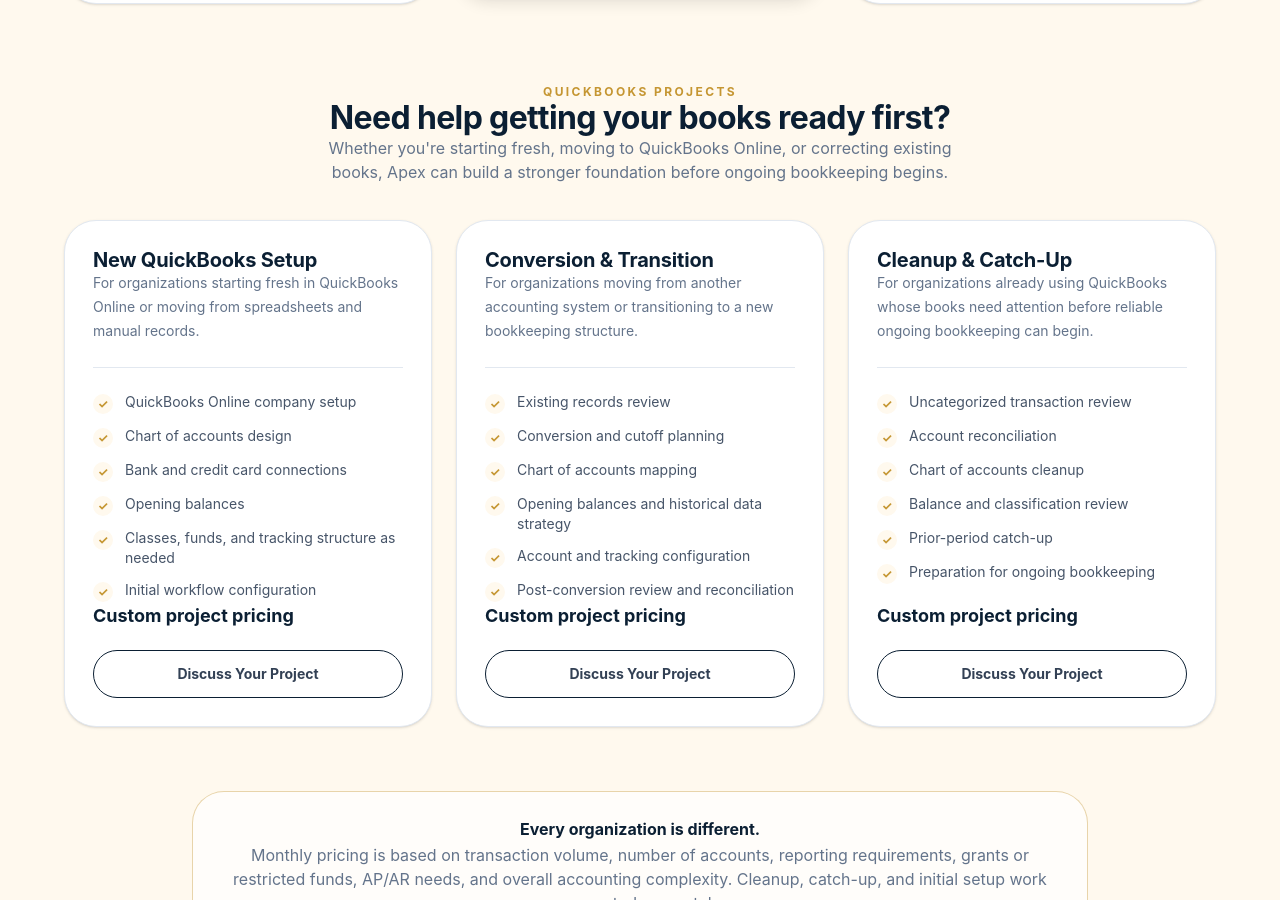
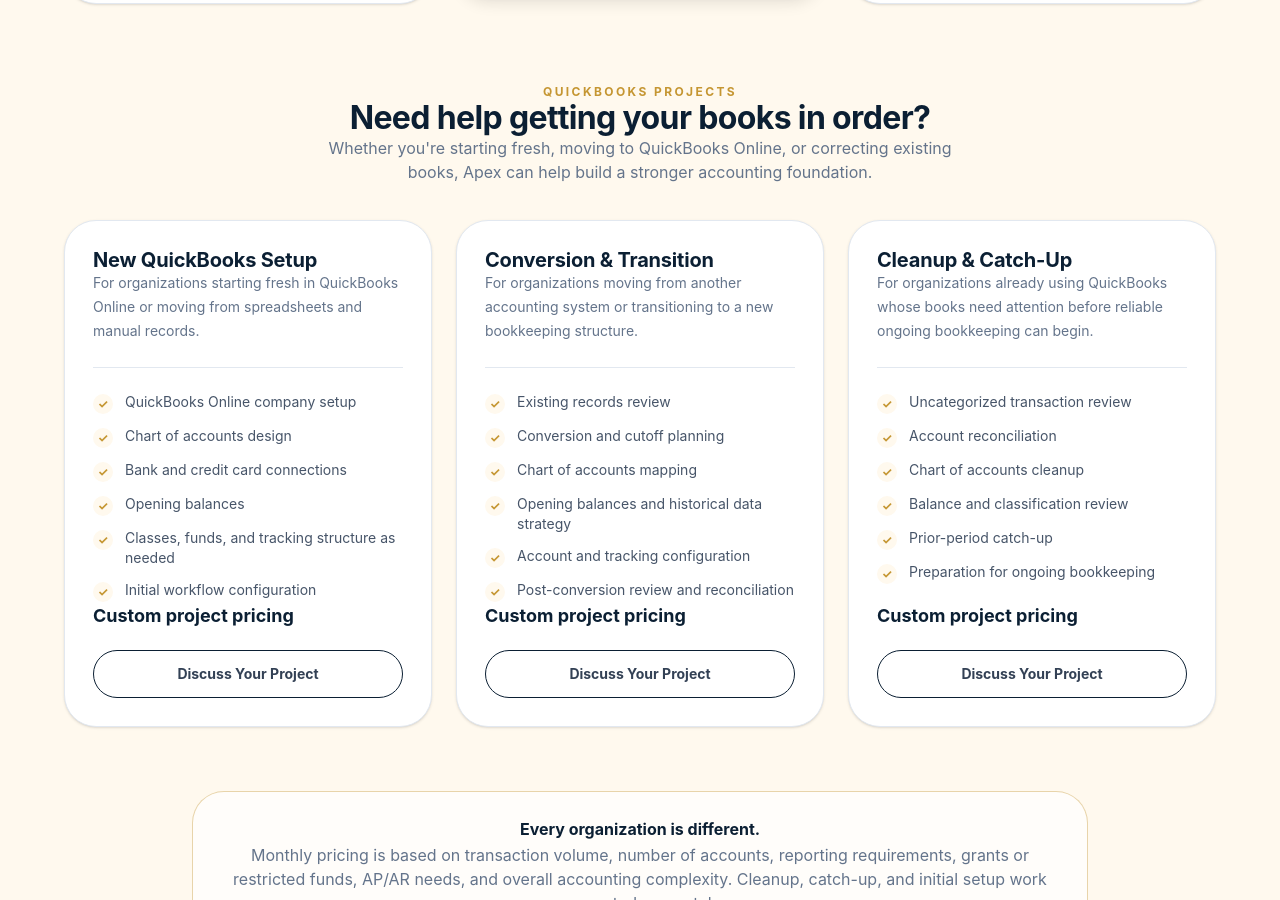
Before and after one commit to Imitation9/Apex-Bookkeeping-Solutions, a React (Vite) app: page / in a window 1280 px wide. Shown: the part 8242-9142 px from the top of the page. Built offline with nearby package versions, Linux system fonts and the light colour scheme.

Commit message:
Update Pricing.jsx

```diff
--- a/src/components/sections/Pricing/Pricing.jsx
+++ b/src/components/sections/Pricing/Pricing.jsx
@@ -325,13 +325,12 @@ export default function Pricing() {
               </p>
 
               <h3 className="mt-2 text-2xl font-bold text-apex-navy sm:text-3xl">
-                Need help getting your books ready first?
+                Need help getting your books in order?
               </h3>
 
               <p className="mx-auto mt-3 max-w-2xl text-sm leading-6 text-slate-600 sm:text-base">
-                Whether you're starting fresh, moving to QuickBooks Online, or
-                correcting existing books, Apex can build a stronger foundation
-                before ongoing bookkeeping begins.
+                Whether you're starting fresh, moving to QuickBooks Online, or correcting
+                existing books, Apex can help build a stronger accounting foundation.
               </p>
             </div>
 
```
